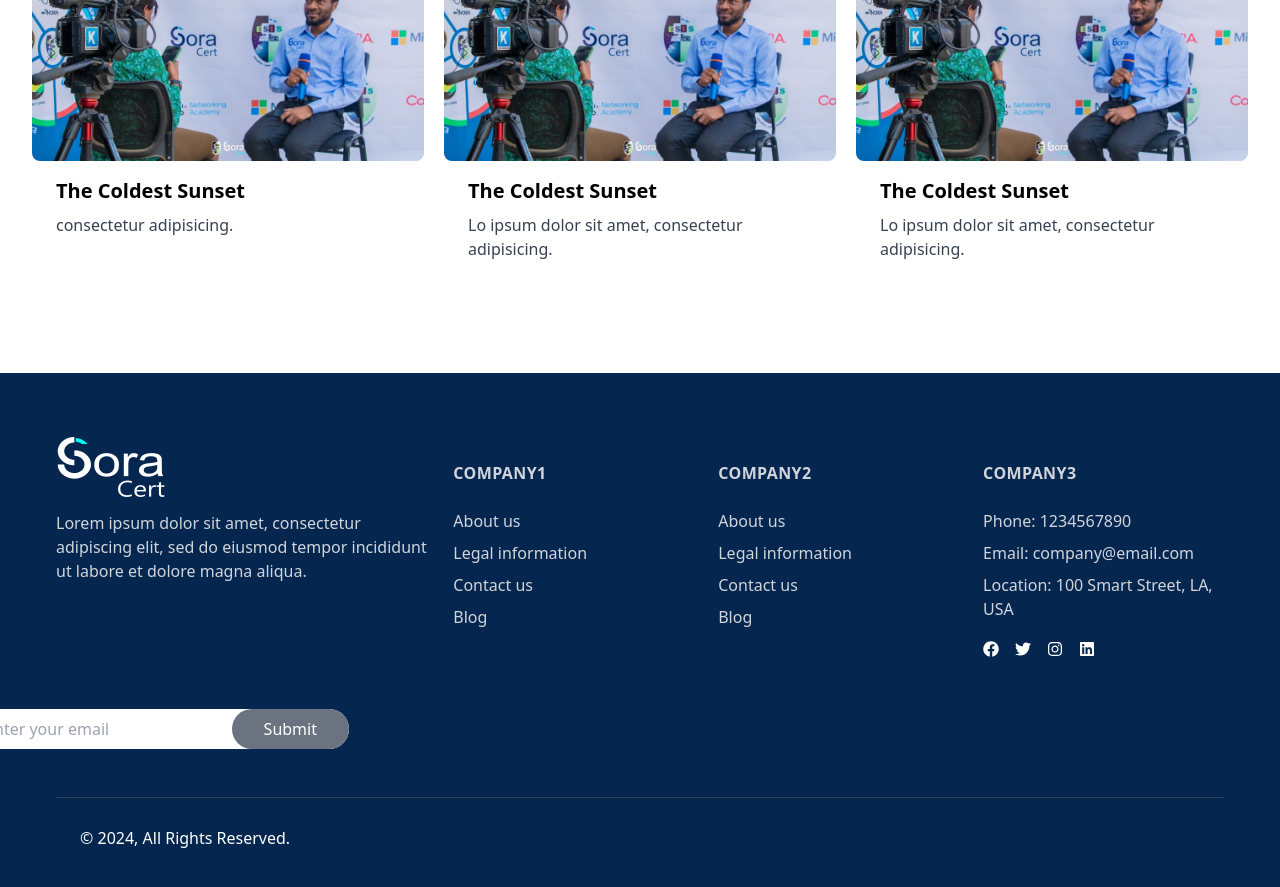
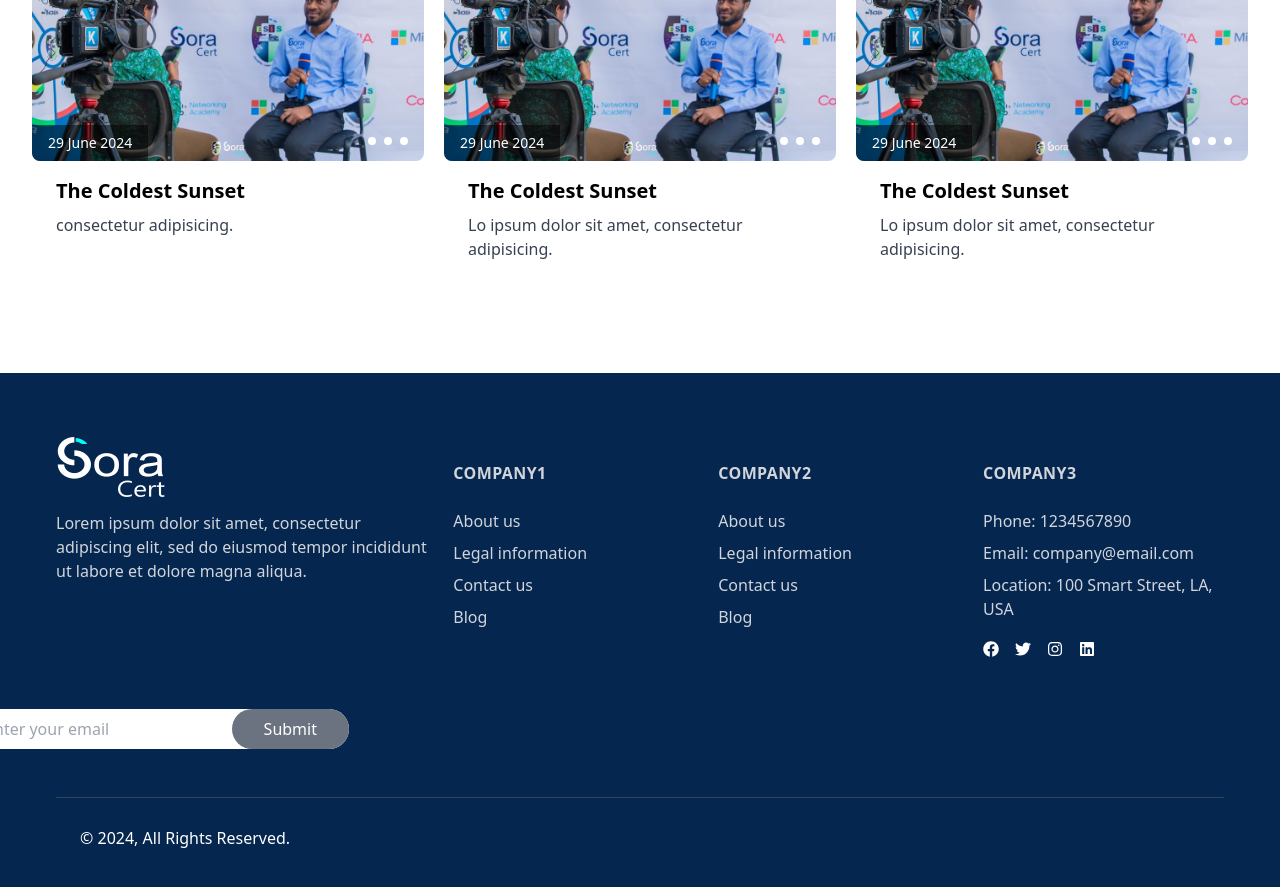
Before and after one commit to DidasMba/soracertpro, a Next.js app: page /Programs in a window 1280 px wide. Shown: the part 1340-2227 px from the top of the page. Built offline with nearby package versions, Linux system fonts and the light colour scheme.

Commit message:
slide indicator lin 3

```diff
--- a/app/Programs/page.tsx
+++ b/app/Programs/page.tsx
@@ -172,9 +172,17 @@ export default function Fleets() {
 
           <div className='grid grid-cols-1 md:grid-cols-2 lg:grid-cols-3 gap-5 mt-10'>
             <div className=''> {/* Div contenant la generalite le texet est l image on peut y ajouter rounded-2xl  et shadow-lg dans className */}
-                <div className='relative image-rounded'>
+            <div className='relative image-rounded'>
                     <Image
                      className="imagepro" src={pro1} alt="Pro 1" width={500} height={500} />
+                     <div className="absolute bottom-0 left-0 px-4 py-2 bg-black bg-opacity-50 text-white text-sm">
+                        29 June 2024 {/* Date à ajouter ici */}
+                     </div>
+                     <div className="absolute bottom-0 left-0 right-0 flex justify-end pb-4 pr-3">
+                          <span className="w-2 h-2 bg-white rounded-full mx-1"></span>
+                          <span className="w-2 h-2 bg-white rounded-full mx-1"></span>
+                          <span className="w-2 h-2 bg-white rounded-full mx-1"></span>
+                     </div>
                 </div>
                 <div className="px-6 py-4">
                     <div className="texteone font-bold text-xl mb-2">The Coldest Sunset
@@ -185,9 +193,17 @@ export default function Fleets() {
                </div>
             </div>
             <div className=''> {/* Div contenant la generalite le texet est l image on peut y ajouter rounded-2xl  et shadow-lg dans className */}
-                <div className='relative image-rounded'>
+            <div className='relative image-rounded'>
                     <Image
                      className="imagepro" src={pro1} alt="Pro 1" width={500} height={500} />
+                     <div className="absolute bottom-0 left-0 px-4 py-2 bg-black bg-opacity-50 text-white text-sm">
+                        29 June 2024 {/* Date à ajouter ici */}
+                     </div>
+                     <div className="absolute bottom-0 left-0 right-0 flex justify-end pb-4 pr-3">
+                          <span className="w-2 h-2 bg-white rounded-full mx-1"></span>
+                          <span className="w-2 h-2 bg-white rounded-full mx-1"></span>
+                          <span className="w-2 h-2 bg-white rounded-full mx-1"></span>
+                     </div>
                 </div>
                 <div className="px-6 py-4">
                     <div className="texteone font-bold text-xl mb-2">The Coldest Sunset
@@ -198,9 +214,17 @@ export default function Fleets() {
                </div>
             </div>
             <div className=''> {/* Div contenant la generalite le texet est l image on peut y ajouter rounded-2xl  et shadow-lg dans className */}
-                <div className='relative image-rounded'>
+            <div className='relative image-rounded'>
                     <Image
                      className="imagepro" src={pro1} alt="Pro 1" width={500} height={500} />
+                     <div className="absolute bottom-0 left-0 px-4 py-2 bg-black bg-opacity-50 text-white text-sm">
+                        29 June 2024 {/* Date à ajouter ici */}
+                     </div>
+                     <div className="absolute bottom-0 left-0 right-0 flex justify-end pb-4 pr-3">
+                          <span className="w-2 h-2 bg-white rounded-full mx-1"></span>
+                          <span className="w-2 h-2 bg-white rounded-full mx-1"></span>
+                          <span className="w-2 h-2 bg-white rounded-full mx-1"></span>
+                     </div>
                 </div>
                 <div className="px-6 py-4">
                     <div className="texteone font-bold text-xl mb-2">The Coldest Sunset
```
